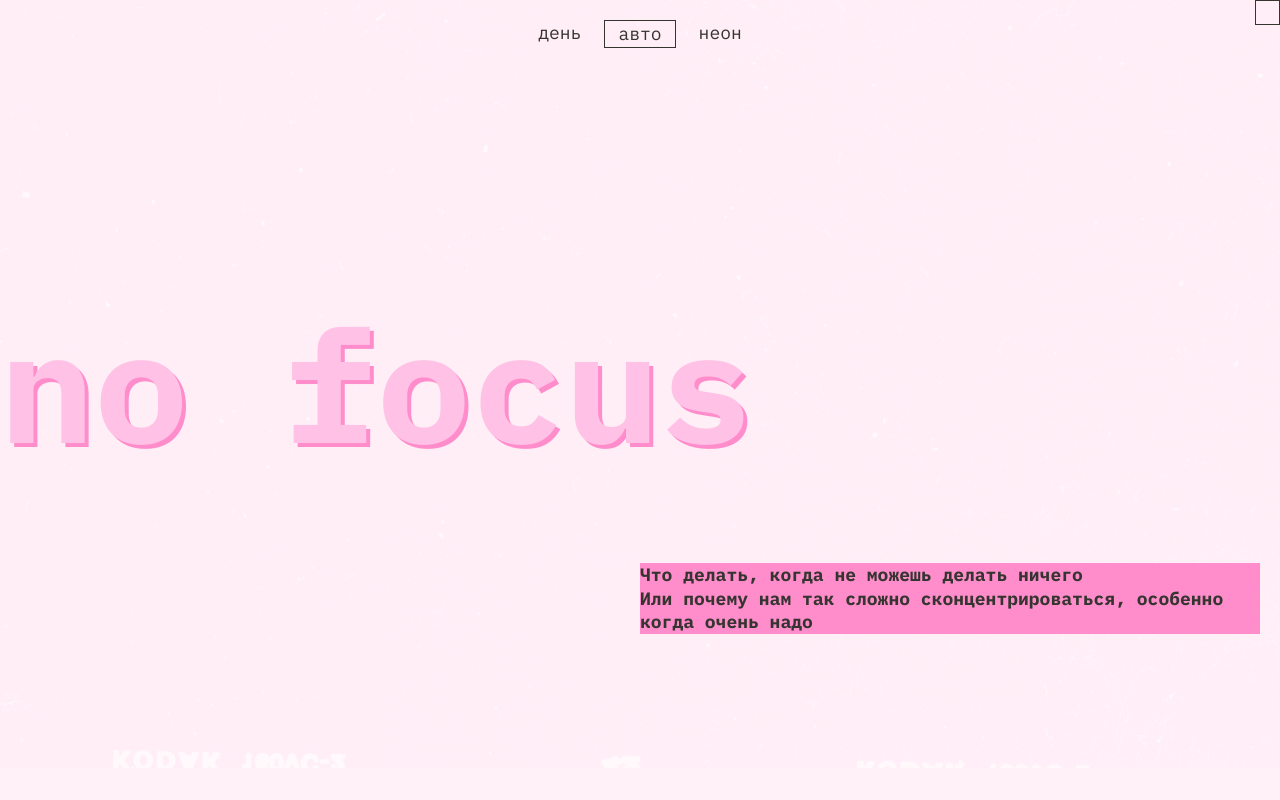
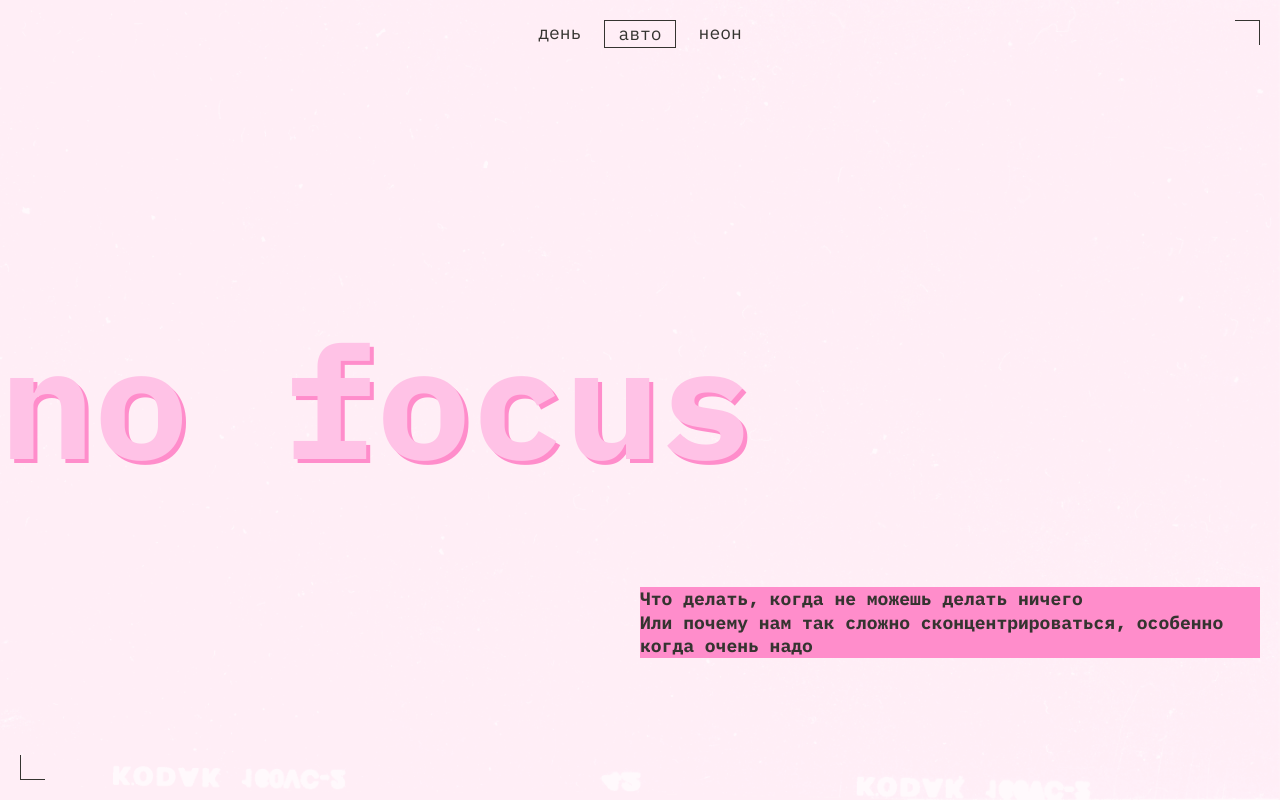
Before and after one commit to Fren4okolate/slozhno-sosredotochitsya, a plain HTML site: page index.html in a window 1280 px wide. Shown: the top 800 px of the page. Drawn offline with Linux system fonts and the light colour scheme.

Commit message:
доработки

```diff
--- a/styles/style.css
+++ b/styles/style.css
@@ -16,8 +16,8 @@
   block-size: 25px;
   border-block-start: 1px solid var(--decoration-color);
   border-inline-end: 1px solid var(--decoration-color);
-  top: 0;
-  right: 0;
+  /* top: 0;
+  right: 0;  */
 }
 
 .decorated-zone::after {
@@ -29,8 +29,8 @@
   block-size: 25px;
   border-block-end: 1px solid var(--decoration-color);
   border-inline-start: 1px solid var(--decoration-color);
-  top: 0;
-  right: 0;
+  /* top: 0;
+  right: 0;  */
 }
 
 .text-link {
@@ -72,6 +72,8 @@
   font-size: var(--regular-font-size);
   text-transform: uppercase;
   line-height: 25px;
+  /* top: 0;
+  right: 0;  */
 }
 
 .header__decoration::after {
@@ -339,7 +341,7 @@
     justify-self: center;
   }
   .header {
-    height: 768px;
+    min-height: 768px;
 }
 
   .header__theme-menu-list {
@@ -370,10 +372,10 @@
 
   .topic--columns .topic__title {
     grid-row: span 1;
+    grid-column: span 3
   }
 
   .topic--columns .topic__card{
-    grid-row: 2 / 3 ;
     grid-column: span 1;
   }
   .topic--columns > .title_decor{
```
